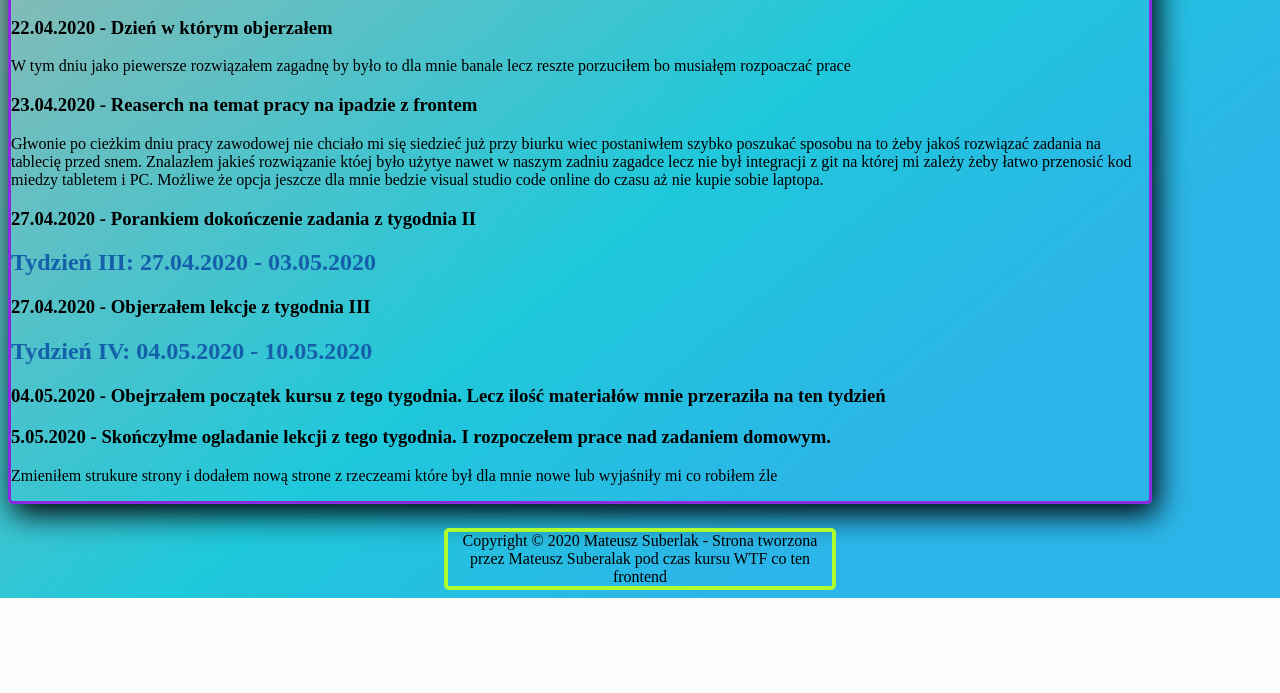
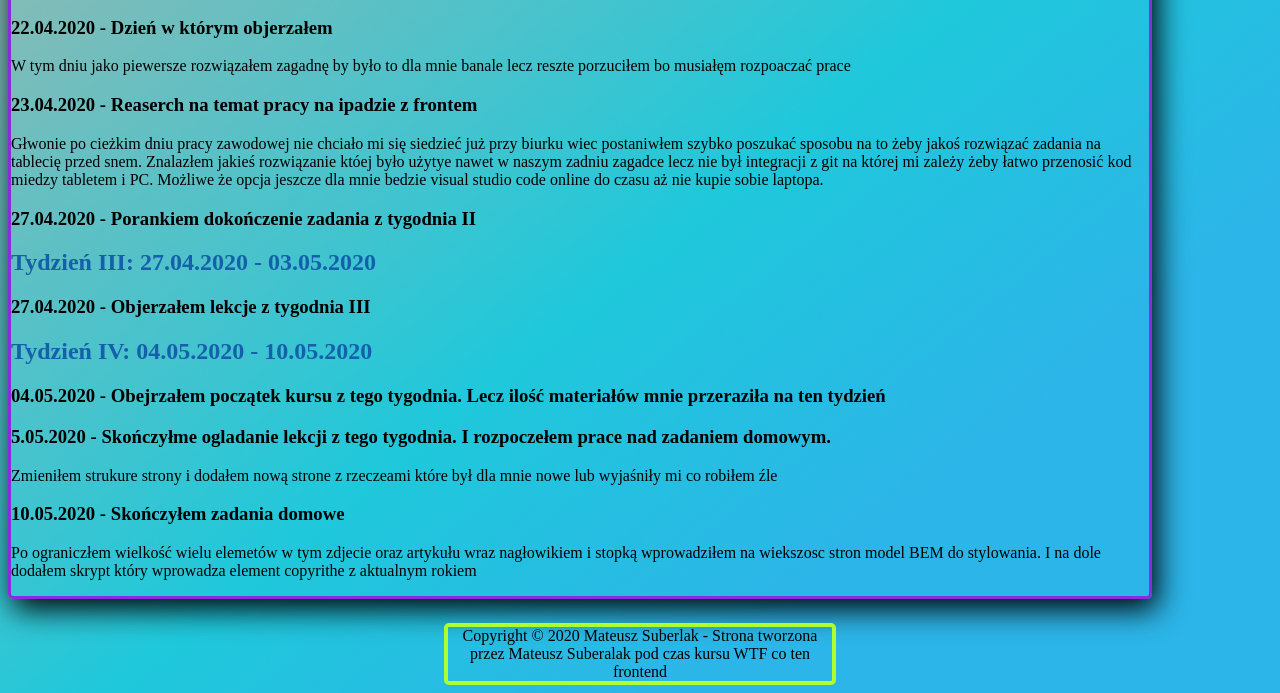
Before and after one commit to Zer0max/WTF-Homepage, a plain HTML site: page pages/learningLog.html in a window 1280 px wide. Shown: the part 211-904 px from the top of the page. Before the commit the page ends 809 px from the top, so only its background shows below. Drawn offline with Linux system fonts and the light colour scheme.

Commit message:
Added entry what have i done

```diff
--- a/pages/learningLog.html
+++ b/pages/learningLog.html
@@ -71,6 +71,13 @@
                         Zmieniłem strukure strony i dodałem nową strone z rzeczeami które był dla mnie nowe lub wyjaśniły mi co robiłem źle
                     </p>
                 </section>
+                <section class="learningLog-week-day">
+                    <h3 class="learningLog-week-day__title">10.05.2020 - Skończyłem zadania domowe</h3>
+                    <p class="learningLog-week-day__text">
+                        Po ograniczłem wielkość wielu elemetów w tym zdjecie oraz artykułu wraz nagłowikiem i stopką wprowadziłem na wiekszosc stron model BEM do stylowania.
+                        I na dole dodałem skrypt który wprowadza element copyrithe z aktualnym rokiem
+                    </p>
+                </section>
             </article>
         </section>
 
```
